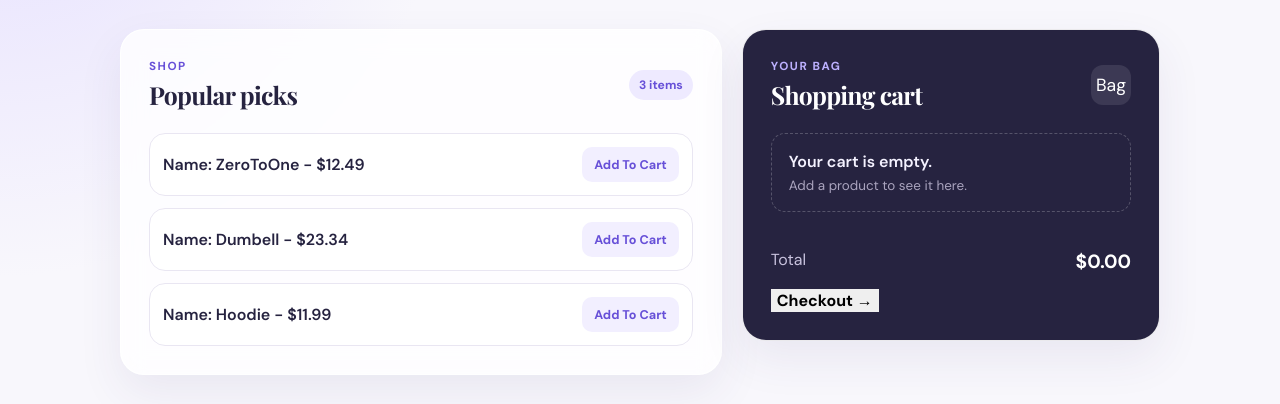
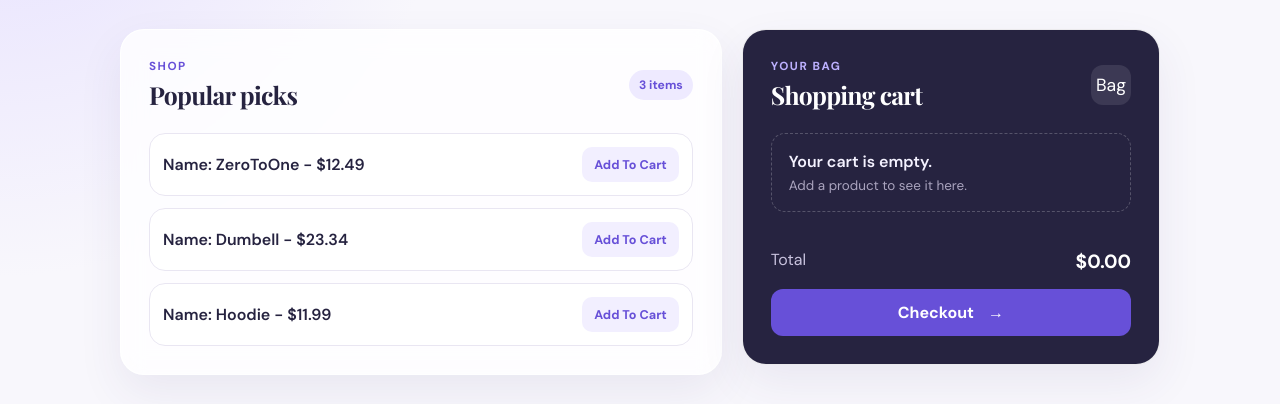
Before and after one commit to Sekiro-Ashina/Ecommerce_productListing_addToCart, a plain HTML site: page index.html in a window 1280 px wide. Shown: the part 176-580 px from the top of the page. Drawn offline with nearby package versions, Linux system fonts and the light colour scheme.

Commit message:
styled checkout btn

```diff
--- a/style.css
+++ b/style.css
@@ -189,3 +189,22 @@ button {
   color: #fff;
   font-size: 1.2rem;
 }
+#checkout-btn {
+  display: flex;
+  justify-content: center;
+  gap: 14px;
+  width: 100%;
+  padding: 13px;
+  border-radius: 12px;
+  color: #fff;
+  background: var(--purple);
+  transition:
+    background 0.2s,
+    transform 0.2s;
+}
+#checkout-btn:hover,
+#checkout-btn:focus-visible {
+  background: #8068f1;
+  transform: translateY(-1px);
+  outline: none;
+}
```
